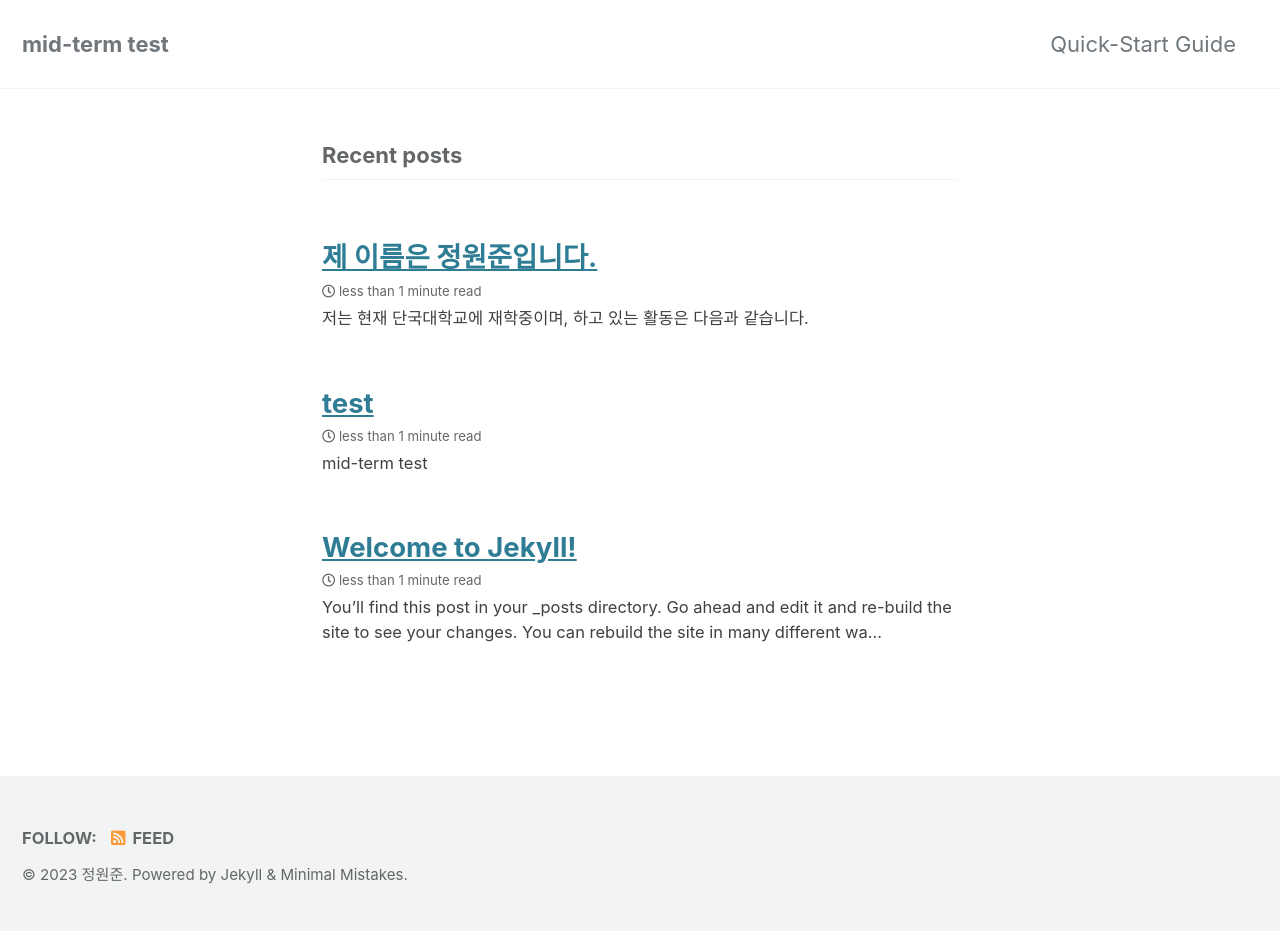
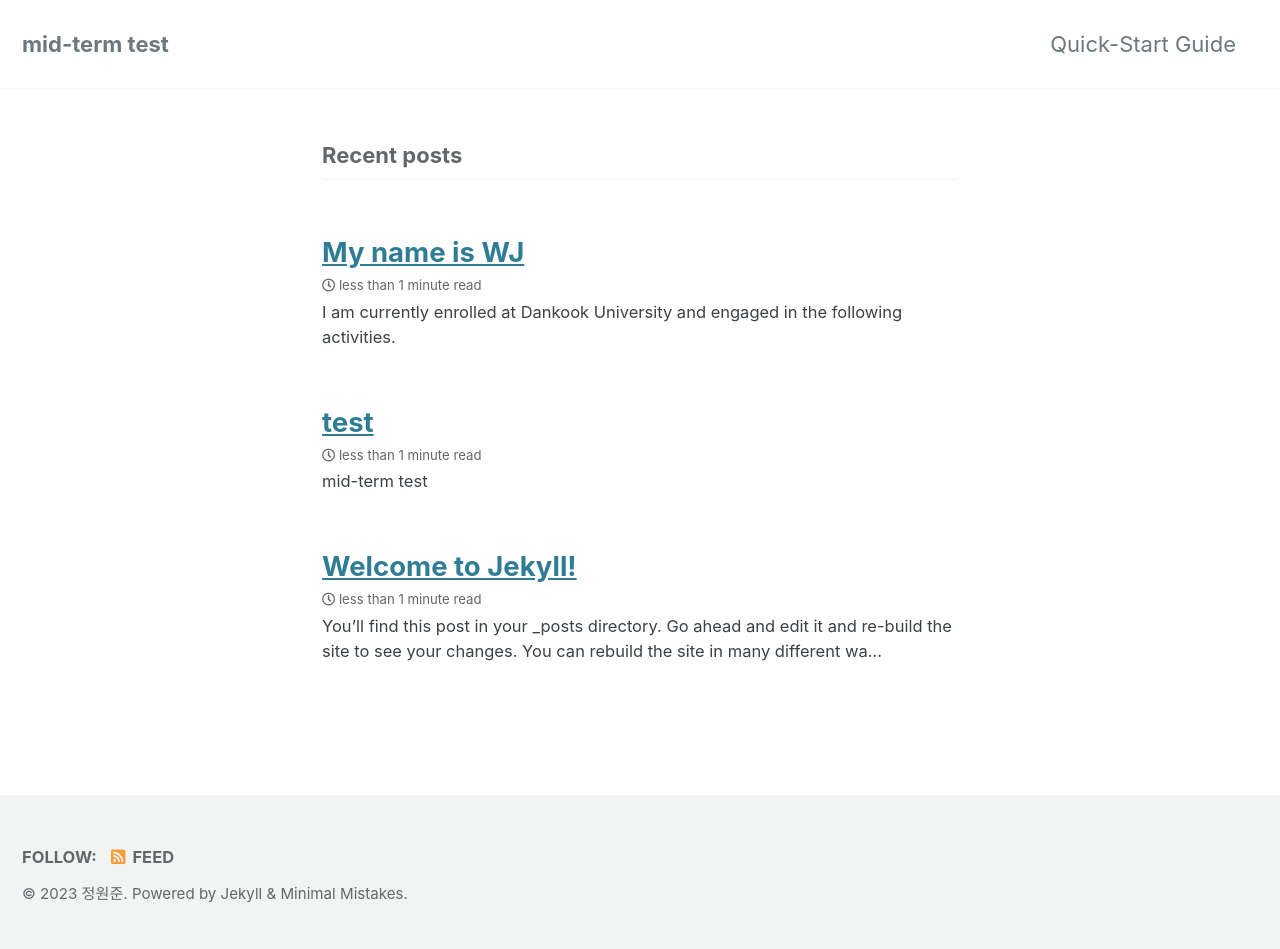
Before and after one commit to Seoulice/Seoulice.github.io, a Jekyll site: the page built from index.markdown, in a window 1280 px wide. Built offline with Jekyll 4.4.1, drawn with Linux system fonts in a browser that asks for light colours; cached includes are drawn as plain includes; the list of posts is cut into pages by our own code.

Commit message:
Update 2023-04-30-self-presentation.markdown

```diff
--- a/_posts/2023-04-30-self-presentation.markdown
+++ b/_posts/2023-04-30-self-presentation.markdown
@@ -1,6 +1,6 @@
 ---
-title:  "제 이름은 정원준입니다."
-excerpt: "저는 현재 단국대학교에 재학중이며, 하고 있는 활동은 다음과 같습니다."
+title:  "My name is WJ"
+excerpt: "I am currently enrolled at Dankook University and engaged in the following activities."
 
 categories:
   - Blog
```
